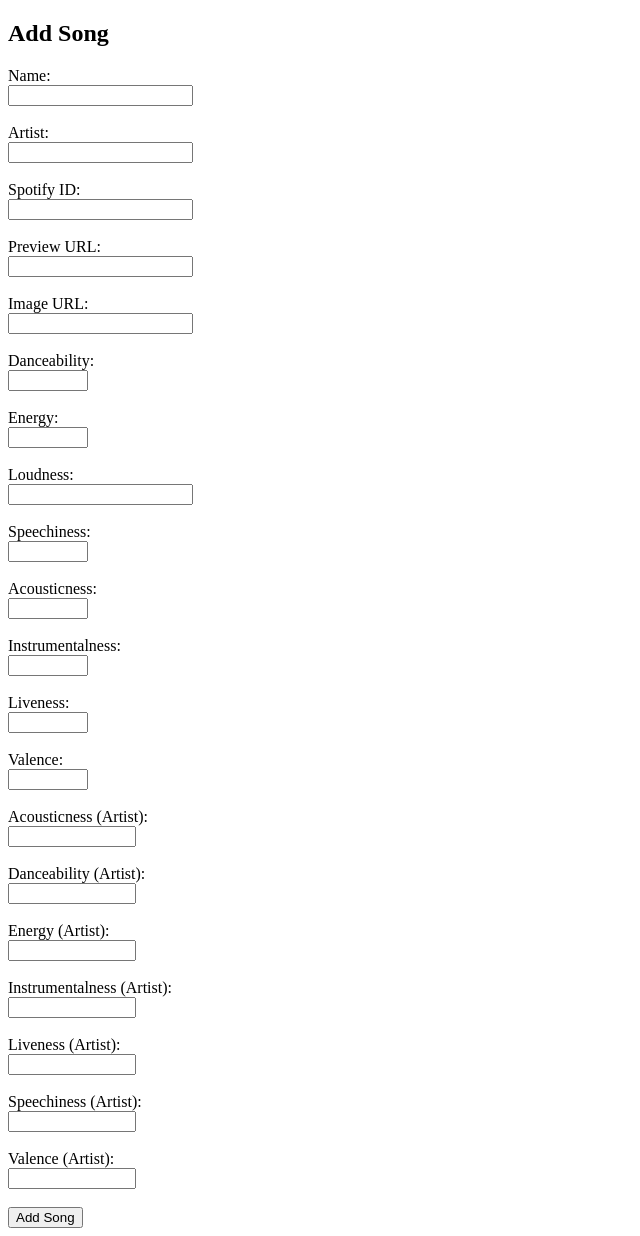
After one commit to tanvir0188/Music-library, a PHP site: page /addSongForm.html in a window 1280 px wide. The commit adds this page. Shown: the whole page, without its empty margins (0-640 px from the left). Run offline with PHP 8.4, Linux system fonts and the light colour scheme.

Commit message:
addSong done. searching, infinite scrolling done. styling is needed

```diff
--- /dev/null
+++ b/admin panel/addSongForm.html
@@ -0,0 +1,74 @@
+<!DOCTYPE html>
+<html lang="en">
+<head>
+    <meta charset="UTF-8">
+    <meta name="viewport" content="width=device-width, initial-scale=1.0">
+    <title>Add Song</title>
+</head>
+<body>
+    <h2>Add Song</h2>
+    <form action="addSong.php" method="POST">
+        <label for="name">Name:</label><br>
+        <input type="text" id="name" name="name" required><br><br>
+
+        <label for="artist">Artist:</label><br>
+        <input type="text" id="artist" name="artist" required><br><br>
+
+        <label for="spotify_id">Spotify ID:</label><br>
+        <input type="text" id="spotify_id" name="spotify_id" required><br><br>
+
+        <label for="preview">Preview URL:</label><br>
+        <input type="text" id="preview" name="preview"><br><br>
+
+        <label for="image_url">Image URL:</label><br>
+        <input type="text" id="image_url" name="image_url"><br><br>
+
+        <label for="danceability">Danceability:</label><br>
+        <input type="number" id="danceability" name="danceability" min="0" max="1" step="0.001"><br><br>
+
+        <label for="energy">Energy:</label><br>
+        <input type="number" id="energy" name="energy" min="0" max="1" step="0.001"><br><br>
+
+        <label for="loudness">Loudness:</label><br>
+        <input type="number" id="loudness" name="loudness" step="0.001"><br><br>
+
+        <label for="speechiness">Speechiness:</label><br>
+        <input type="number" id="speechiness" name="speechiness" min="0" max="1" step="0.001"><br><br>
+
+        <label for="acousticness">Acousticness:</label><br>
+        <input type="number" id="acousticness" name="acousticness" min="0" max="1" step="0.001"><br><br>
+
+        <label for="instrumentalness">Instrumentalness:</label><br>
+        <input type="number" id="instrumentalness" name="instrumentalness" min="0" max="1" step="0.001"><br><br>
+
+        <label for="liveness">Liveness:</label><br>
+        <input type="number" id="liveness" name="liveness" min="0" max="1" step="0.001"><br><br>
+
+        <label for="valence">Valence:</label><br>
+        <input type="number" id="valence" name="valence" min="0" max="1" step="0.001"><br><br>
+
+        <label for="acousticness_artist">Acousticness (Artist):</label><br>
+        <input type="number" id="acousticness_artist" name="acousticness_artist" min="0" max="1" step="0.000000001"><br><br>
+
+        <label for="danceability_artist">Danceability (Artist):</label><br>
+        <input type="number" id="danceability_artist" name="danceability_artist" min="0" max="1" step="0.000000001"><br><br>
+
+        <label for="energy_artist">Energy (Artist):</label><br>
+        <input type="number" id="energy_artist" name="energy_artist" min="0" max="1" step="0.000000001"><br><br>
+
+        <label for="instrumentalness_artist">Instrumentalness (Artist):</label><br>
+        <input type="number" id="instrumentalness_artist" name="instrumentalness_artist" min="0" max="1" step="0.000000001"><br><br>
+
+        <label for="liveness_artist">Liveness (Artist):</label><br>
+        <input type="number" id="liveness_artist" name="liveness_artist" min="0" max="1" step="0.000000001"><br><br>
+
+        <label for="speechiness_artist">Speechiness (Artist):</label><br>
+        <input type="number" id="speechiness_artist" name="speechiness_artist" min="0" max="1" step="0.000000001"><br><br>
+
+        <label for="valence_artist">Valence (Artist):</label><br>
+        <input type="number" id="valence_artist" name="valence_artist" min="0" max="1" step="0.000000001"><br><br>
+
+        <input type="submit" value="Add Song">
+    </form>
+</body>
+</html>
--- a/admin panel/songs.php
+++ b/admin panel/songs.php
@@ -19,6 +19,8 @@ function searchSongs($searchQuery)
     $songsResult = $conn->query($songsQuery);
     return $songsResult;
 }
+
+
 
 // Check if search query is set
 if (isset($_GET['search'])) {
```
Also changed, not shown: admin panel/addSong.php (added, +40 -0 lines).
